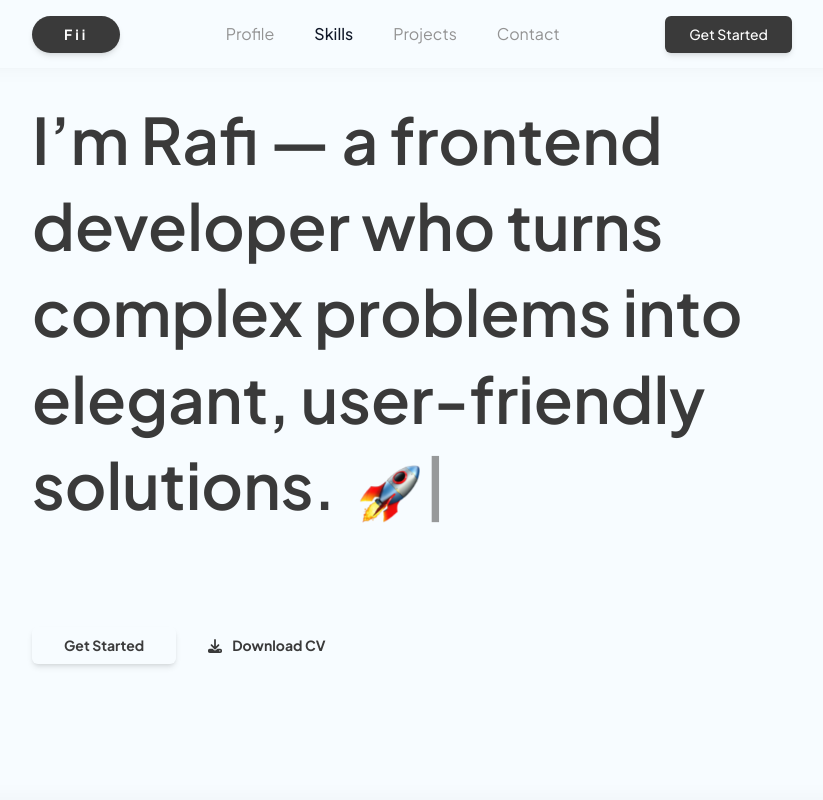
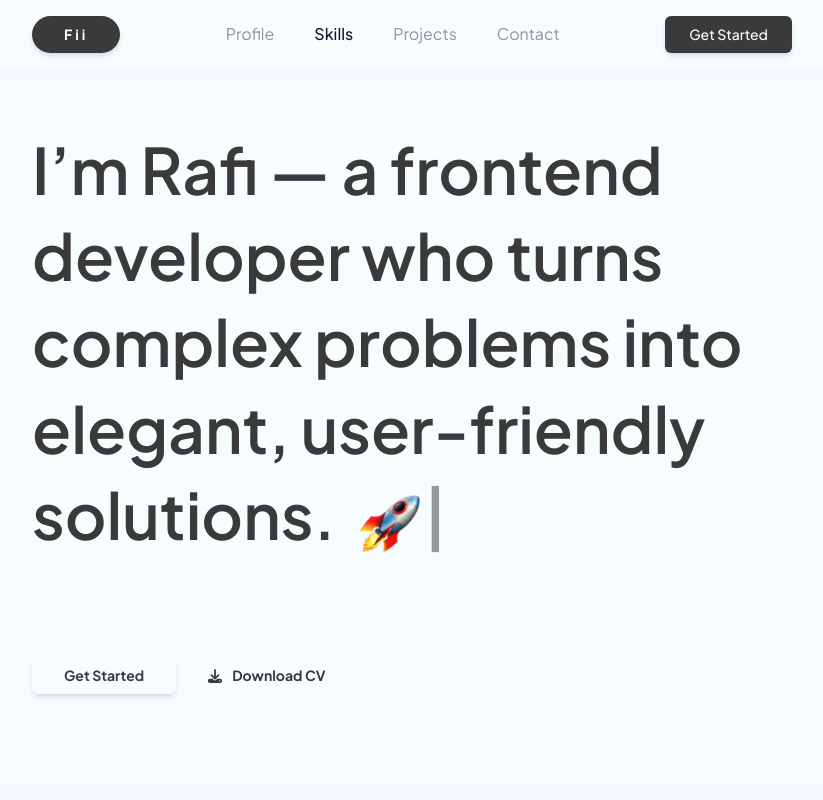
Before and after one commit to rapiiamad/Portofolio-Rafi, a Next.js app: page / in a window 1280 px wide. Shown: the top 800 px of the page, without its empty margins (228-1051 px from the left). Built offline with nearby package versions, Linux system fonts and the light colour scheme.

Commit message:
responsif

```diff
--- a/app/component/heading.jsx
+++ b/app/component/heading.jsx
@@ -9,7 +9,7 @@ export default function Heading() {
                 id="heading"
                 className="mx-auto px-7 md:px-16 lg:px-65 w-full max-h-screen h-screen flex flex-col items-center justify-end md:justify-center gap-10 py-50 md:pt-50 lg:pt-70 md:pb-40 lg:pb-90"
             >
-                <div className="w-full flex flex-col gap-30 md:gap-25 justify-center mt-10">
+                <div className="w-full flex flex-col gap-30 md:gap-25 justify-center mt-25">
                     <Text />
                     <div className="flex flex-col md:flex-row gap-4 md:gap-8 w-full md:w-fit">
                         <button className="py-2 px-8 border-[#3a3a3a] border-[1.5] text-[#3c3c3c] rounded-md hover:bg-[#3c3c3c]/10 transition shadow-md text-[14px] jakarta font-bold">
--- a/app/component/projects.jsx
+++ b/app/component/projects.jsx
@@ -49,10 +49,10 @@ export default function Projects() {
                     </h1>
                 </div>
 
-                <div className="grid grid-cols-1 md:grid-cols-2 gap-8 md:gap-y-[80px] md:gap-x-[50px] w-full">
+                <div className="grid grid-cols-1 md:grid-cols-2 gap-8 md:gap-y-[70px] md:gap-x-[50px] w-full">
                     {projects.map((project, index) => (
                         <a href="#projects" key={index}>
-                            <div className="relative group w-full h-[260px] sm:h-[300px] md:h-[345px] rounded-xl overflow-hidden shadow-lg shadow-blue-700/10 hover:scale-[1.03] transition duration-700">
+                            <div className="relative group w-full h-[200px] sm:h-[300px] md:h-[345px] rounded-xl overflow-hidden shadow-lg shadow-blue-700/10 hover:scale-[1.03] transition duration-700">
 
                                 <img
                                     src={project.img}
```
